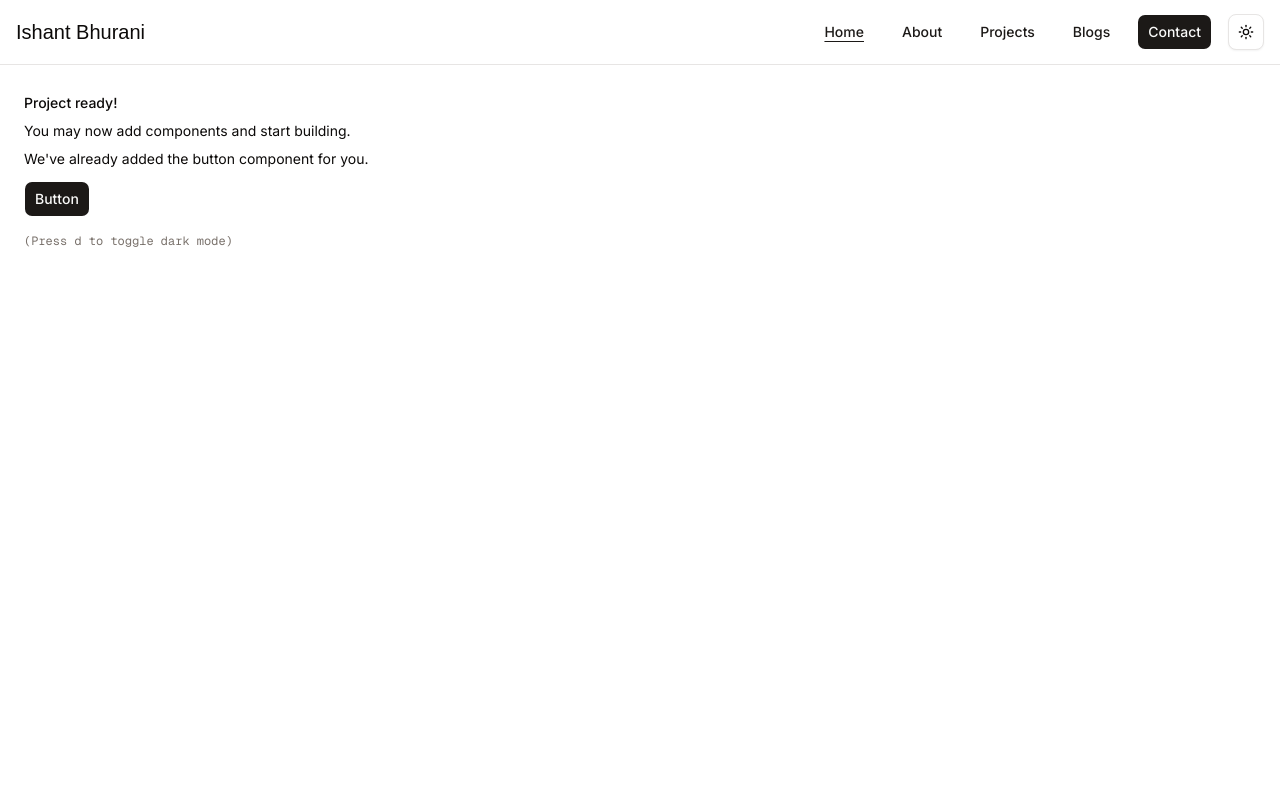
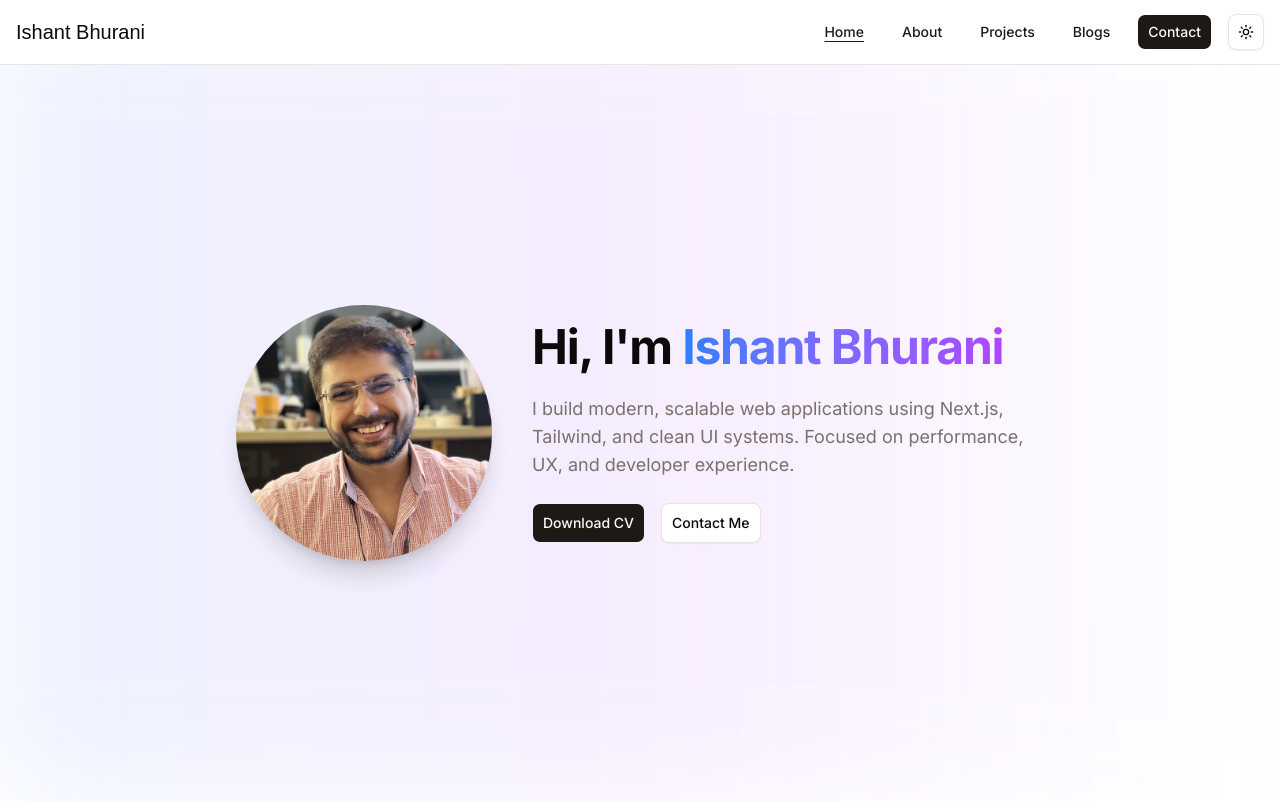
Before and after one commit to ishantbh/portfolio, a Next.js app: page / in a window 1280 px wide. Shown: the top 810 px of the page. Built offline with nearby package versions, Linux system fonts and the light colour scheme; a web font is replaced by a local one.

Commit message:
display hero section on home page

```diff
--- a/app/page.tsx
+++ b/app/page.tsx
@@ -1,19 +1,9 @@
-import { Button } from "@/components/ui/button"
+import { HeroSection } from "@/components/home/hero"
 
 export default function Page() {
   return (
-    <div className="flex min-h-svh p-6">
-      <div className="flex max-w-md min-w-0 flex-col gap-4 text-sm leading-loose">
-        <div>
-          <h1 className="font-medium">Project ready!</h1>
-          <p>You may now add components and start building.</p>
-          <p>We&apos;ve already added the button component for you.</p>
-          <Button className="mt-2">Button</Button>
-        </div>
-        <div className="font-mono text-xs text-muted-foreground">
-          (Press <kbd>d</kbd> to toggle dark mode)
-        </div>
-      </div>
-    </div>
+    <>
+      <HeroSection />
+    </>
   )
 }
```
